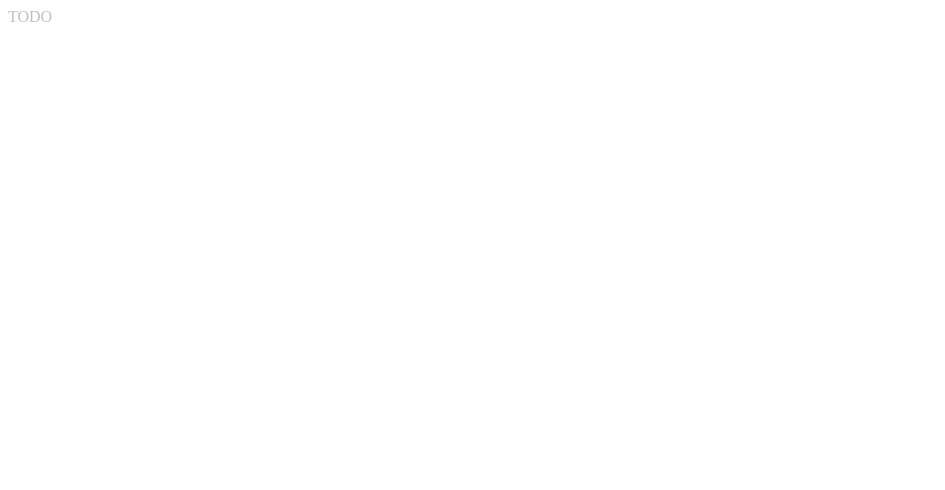
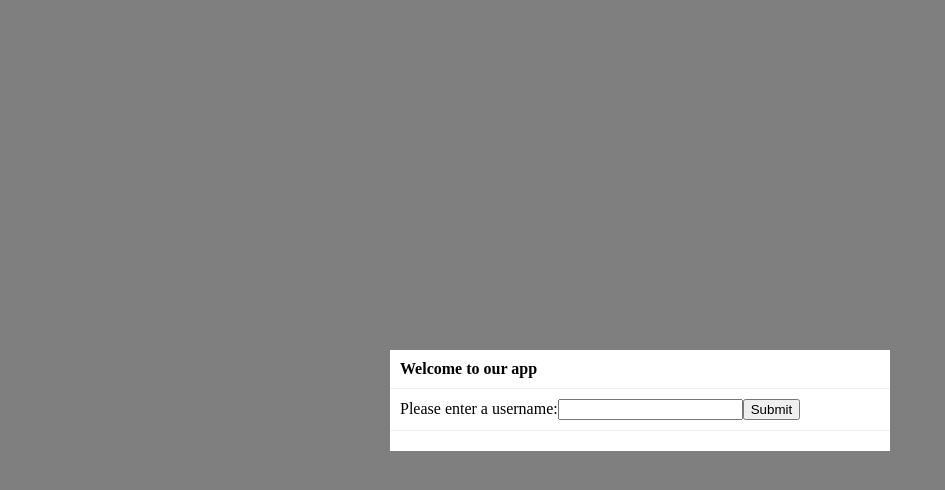
Before and after one commit to Grkmk/web-p2p-messaging, a React (Create React App) app: page / in a window 1280 px wide. Shown: the top 490 px of the page, without its empty margins (0-945 px from the left). Built offline with nearby package versions, Linux system fonts and the light colour scheme.

Commit message:
added welcoming modal with username input

```diff
--- a/src/App.tsx
+++ b/src/App.tsx
@@ -1,5 +1,9 @@
-import styles from 'App.module.scss'
+import WelcomingModal from './landing-page/modal'
 
 export function App() {
-    return <div className={styles.TODO}>TODO</div>
+    return (
+        <div className="App">
+            <WelcomingModal />
+        </div>
+    )
 }
--- /dev/null
+++ b/src/landing-page/modal-form.tsx
@@ -0,0 +1,32 @@
+import React, {useState, FormEvent, Component} from 'react'
+
+export default class ModalForm extends Component <object, {username: string}> {
+
+    public constructor(props: object) {
+        super(props);
+        this.state = {username: ''};
+        this.handleChange = this.handleChange.bind(this);
+        this.handleSubmit = this.handleSubmit.bind(this);
+    }
+    private handleChange(event: FormEvent) {
+        this.setState({username: (event.target as HTMLTextAreaElement).value});
+    }
+
+    private handleSubmit(event: FormEvent) {
+        sessionStorage.setItem("username", this.state.username);
+        alert(sessionStorage.getItem("username"));
+        event.preventDefault();
+    }
+
+    public render() {
+        return (
+            <form onSubmit={this.handleSubmit}>
+                <label>
+                    Please enter a username:
+                    <input type="text" value={this.state.username} onChange={this.handleChange} />
+                </label>
+                <input type="submit" value="Submit" />
+            </form>
+        )
+    }
+}
--- /dev/null
+++ b/src/landing-page/modal.scss
@@ -0,0 +1,30 @@
+.welcomingModal {
+  position: fixed;
+  left: 0;
+  top: 0;
+  right: 0;
+  bottom: 0;
+  background-color: rgba(0, 0, 0, 0.5);
+  display: flex;
+  align-items: center;
+  justify-content: center;
+}
+
+.welcomingModalContent {
+  width: 500px;
+  background-color: #fff;
+}
+
+.welcomingModalHeader, .welcomingModalFooter {
+  padding: 10px;
+}
+
+.welcomingModalTitle {
+  margin: 0;
+}
+
+.welcomingModalBody {
+  padding: 10px;
+  border-top: 1px solid #eee;
+  border-bottom: 1px solid #eee;
+}
--- /dev/null
+++ b/src/landing-page/modal.tsx
@@ -0,0 +1,21 @@
+import ModalForm from './modal-form'
+import React from 'react'
+import './modal.scss'
+
+const Modal = (props: {content?: string}) => {
+    return (
+        <div className="welcomingModal">
+            <div className="welcomingModalContent">
+                <div className="welcomingModalHeader">
+                    <h4 className="welcomingModalTitle">Welcome to our app</h4>
+                </div>
+                <div className="welcomingModalBody">
+                    <ModalForm />
+                </div>
+                <div className="welcomingModalFooter" />
+            </div>
+        </div>
+    )
+}
+
+export default Modal
```
Also changed, not shown: 1 other file (tests, documents, lock files or other folders).
